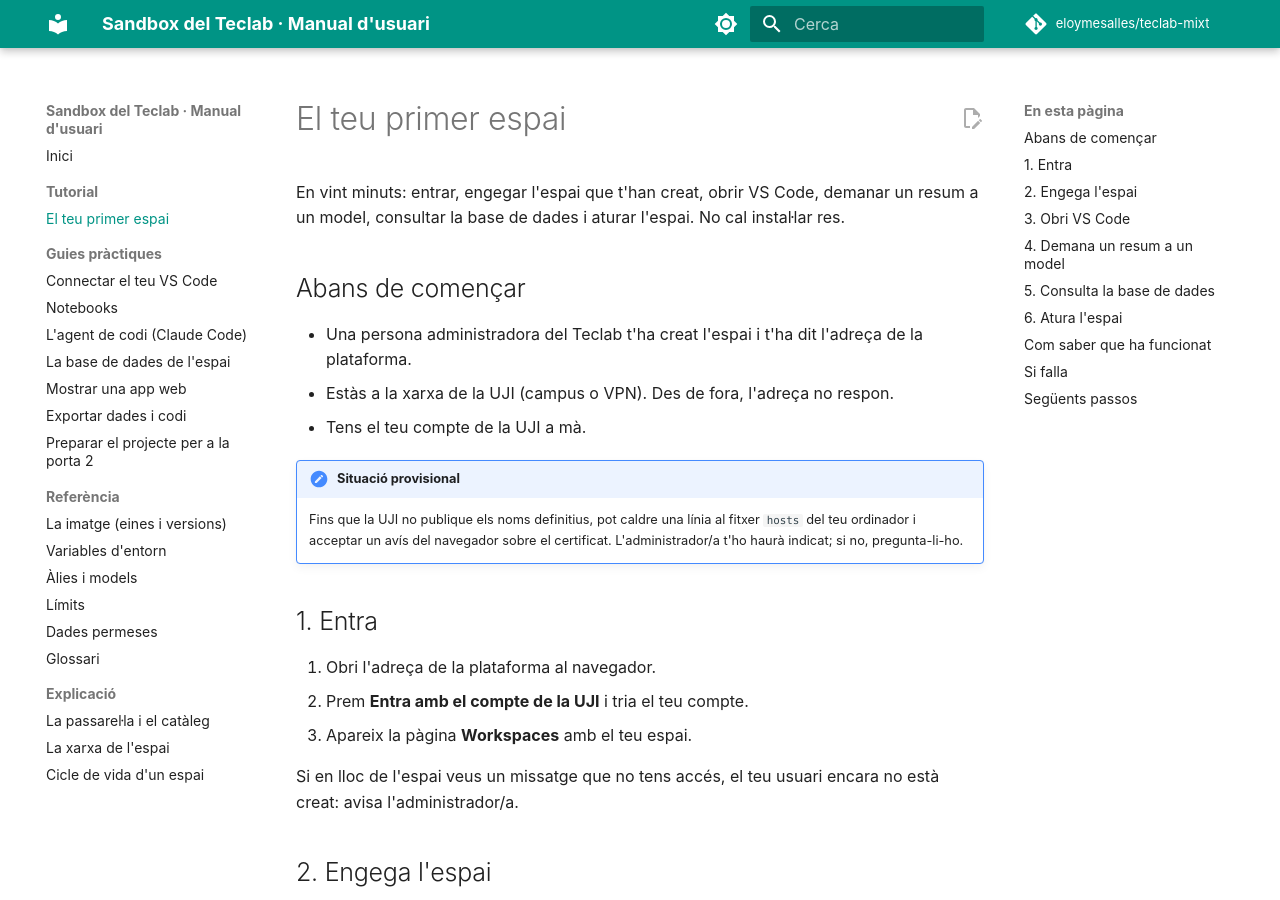
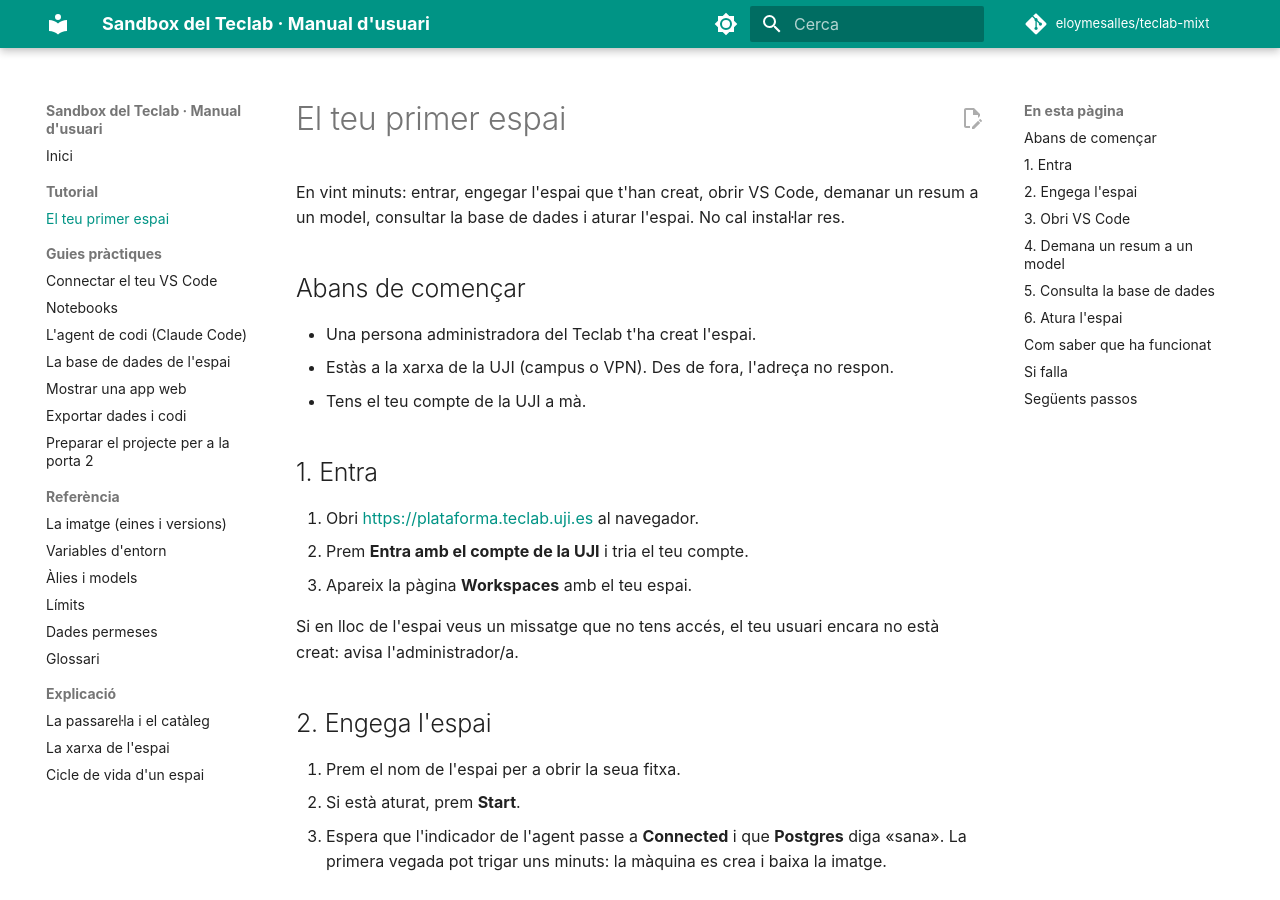
Before and after one commit to eloymesalles/teclab-mixt, an MkDocs documentation site: the page built from docs/tutorials/primer-espai.md, in a window 1280 px wide and 900 px high. Built offline with MkDocs 1.6.1 and Material for MkDocs 9.7.7, drawn with Linux system fonts in a browser that asks for light colours; comment, search, counter and statistics services are not loaded; some of the changed text lies outside the part shown.

Commit message:
docs: fora la situació provisional del manual (noms definitius i certificat de HARICA) (#37)
Co-authored-by: Claude Fable 5.1 <noreply@anthropic.com>

```diff
--- a/docs/tutorials/primer-espai.md
+++ b/docs/tutorials/primer-espai.md
@@ -5,19 +5,13 @@ model, consultar la base de dades i aturar l'espai. No cal instal·lar res.
 
 ## Abans de començar
 
-- Una persona administradora del Teclab t'ha creat l'espai i t'ha dit l'adreça de la
-  plataforma.
+- Una persona administradora del Teclab t'ha creat l'espai.
 - Estàs a la xarxa de la UJI (campus o VPN). Des de fora, l'adreça no respon.
 - Tens el teu compte de la UJI a mà.
 
-!!! note "Situació provisional"
-    Fins que la UJI no publique els noms definitius, pot caldre una línia al fitxer `hosts`
-    del teu ordinador i acceptar un avís del navegador sobre el certificat. L'administrador/a
-    t'ho haurà indicat; si no, pregunta-li-ho.
-
 ## 1. Entra
 
-1. Obri l'adreça de la plataforma al navegador.
+1. Obri <https://plataforma.teclab.uji.es> al navegador.
 2. Prem **Entra amb el compte de la UJI** i tria el teu compte.
 3. Apareix la pàgina **Workspaces** amb el teu espai.
 
@@ -86,8 +80,7 @@ activitat.
 
 ## Si falla
 
-- **L'adreça no carrega**: no ets a la xarxa de la UJI, o falta la línia al fitxer `hosts`
-  (situació provisional).
+- **L'adreça no carrega**: no ets a la xarxa de la UJI (campus o VPN).
 - **«Entra amb el compte de la UJI» et rebutja**: el teu usuari no existeix encara a la
   plataforma. Avisa l'administrador/a.
 - **L'agent es queda en «taking longer than expected»** la primera vegada: pot ser que
```
Also changed, not shown: docs/guies/app-web.md (+2 -2 lines), docs/index.md (+5 -4 lines).
